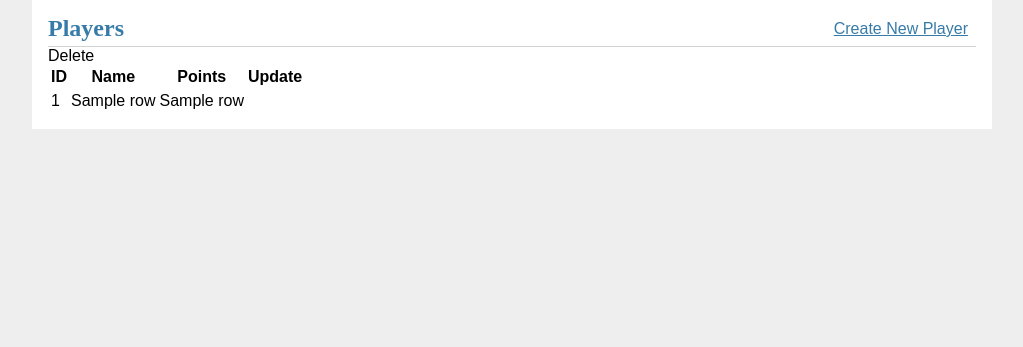
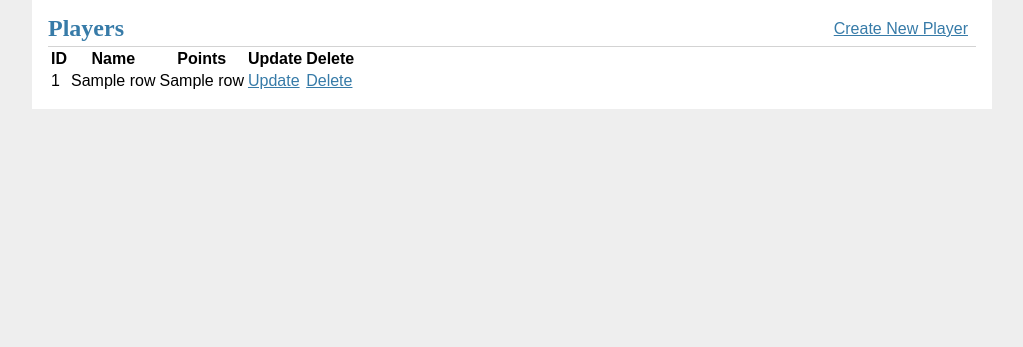
Before and after one commit to TideSinger/447HW2, a Flask app: template flaskbase/templates/player/index.html in a window 1280 px wide. Shown: the part 44-391 px from the top of the page, without its empty margins (128-1151 px from the left). Run offline with Flask 3, Linux system fonts and the light colour scheme; the template is opened without the code that fills it: most values are stand-ins (such as "Sample title", 1, 10 or a date in 2020).

Commit message:
update and delete buttons

```diff
--- a/flaskbase/player.py
+++ b/flaskbase/player.py
@@ -64,7 +64,7 @@ def get_player(id):
 
     return player
 
-@bp.route('/<int:id>/update', methods=('GET', 'POST'))
+@bp.route('/<int:id>/update', methods=('POST',))
 def update(id):
     player = get_player(id)
 
@@ -94,4 +94,4 @@ def delete(id):
     db = get_db()
     db.execute('DELETE FROM scores WHERE id = ?', (id,))
     db.commit()
-    return redirect(url_for('player.index'))
+    return redirect('player/create.html')
--- a/flaskbase/templates/player/index.html
+++ b/flaskbase/templates/player/index.html
@@ -14,7 +14,7 @@
       <th>Name</th>
       <th>Points</th>
       <th>Update</th>
-      <tr>Delete</tr>
+      <th>Delete</th>
   </tr>
   </thead>
   <tbody>
@@ -23,8 +23,8 @@
               <td>{{row[0]}}</td>
               <td>{{row[1]}}</td>
               <td>{{row[2]}}</td>
-              <td></td>
-              <td></td>
+              <td><a class="action" href="{{ url_for('scores.update', id=row[0]) }}">Update</a></td>
+              <td><a class="action" href="{{ url_for('scores.delete', id=row[0]) }}">Delete</a></td>
           </tr>
       {% endfor %}
   </tbody>
```
